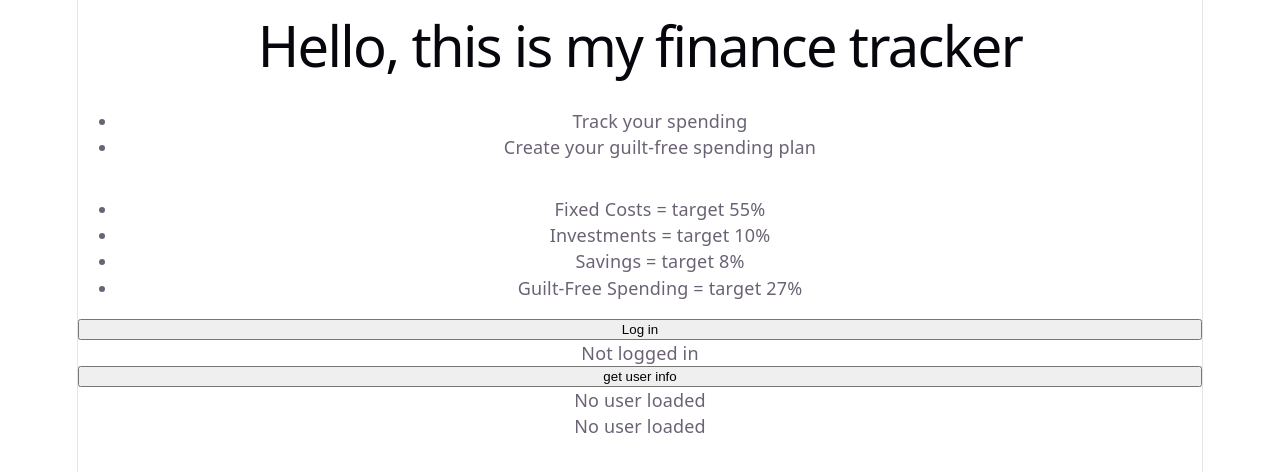
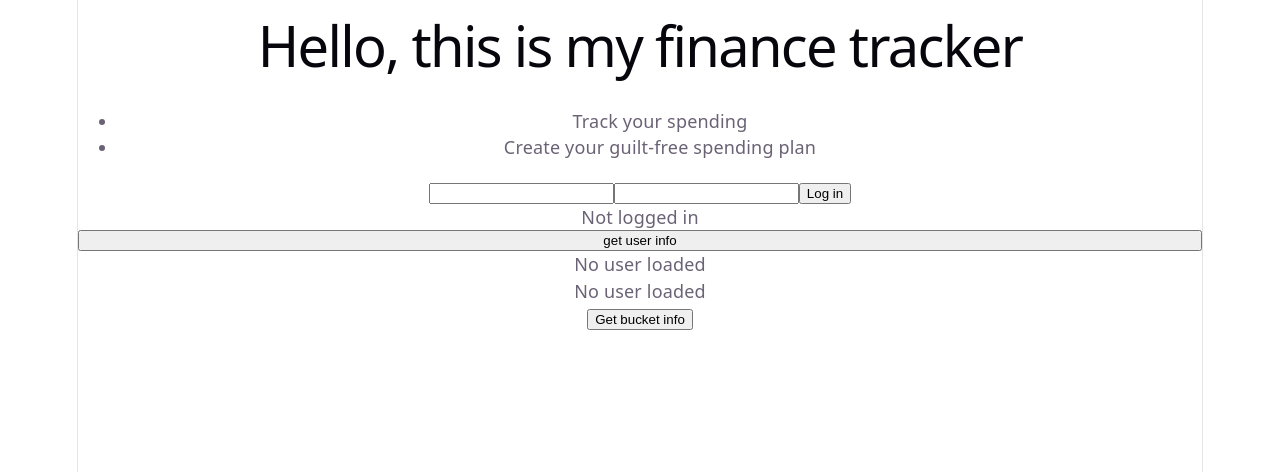
Before and after one commit to MikeMan161/Financial-Dashboard, a React (Vite) app in the folder frontend/financial-tracker-client/: page / in a window 1280 px wide. Shown: the top 472 px of the page. Built offline with nearby package versions, Linux system fonts and the light colour scheme.

Commit message:
feat: add login form and bucket fetching

```diff
--- a/frontend/financial-tracker-client/src/App.tsx
+++ b/frontend/financial-tracker-client/src/App.tsx
@@ -1,28 +1,16 @@
 import { useState } from 'react'
 import { login } from './api/auth'
 import { getUser, type UserResponse } from './api/user'
-import Bucket from './components/Bucket'
-
-const buckets = [
-  { name: "Fixed Costs", percent: 55 },
-  { name: "Investments", percent: 10 },
-  { name: "Savings", percent: 8 },
-  { name: "Guilt-Free Spending", percent: 27 },
-];
+import { getBuckets, type BucketResponse } from './api/bucket'
+import  Bucket  from './components/Bucket'
 
 function App() {
   const [token, setToken] = useState<string | null>(null);
   const [userInfo, setUserInfo] = useState<UserResponse | null>(null)
+  const [email, setEmail] = useState("")
+  const [password, setPassword] = useState("")
+  const [bucketInfo, setBucketInfo]  = useState<BucketResponse[] | null>(null)
 
-  async function handleLogin() {
-    try {
-      const newToken = await login("user@example.com", "string");
-      setToken(newToken);
-      console.log("Token Recieved:", newToken);
-    } catch (error) {
-      console.error("login failed:", error);
-    }
-  }
   async function getUserInfo() {
     if (!token) {
       console.error("No token- Please log in first");
@@ -37,6 +25,30 @@ function App() {
     }
   }
 
+  async function handleSubmit(e: React.FormEvent) {
+    e.preventDefault();
+    try {
+      const newToken = await login(email, password);
+      setToken(newToken);
+      console.log("Token Recieved:", newToken);
+    } catch (error) {
+      console.error("login failed:", error);
+    }
+  }
+  async function getBucketInfo() {
+    if (!token) {
+      console.error("No token- Please log in first")
+      return;
+    }
+    try {
+      const newBucketInfo = await getBuckets(token);
+      setBucketInfo(newBucketInfo)
+      console.log("Bucket Information Recieved:", newBucketInfo)
+    } catch (error) {
+      console.error("Bucket Info Retrieval Failed: ", error)
+    }
+  }
+
   return (
     <>
       <h1>Hello, this is my finance tracker</h1>
@@ -44,16 +56,24 @@ function App() {
         <li>Track your spending</li>
         <li>Create your guilt-free spending plan</li>
       </ul>
-      <ul>
-        {buckets.map((bucket) => (
-          <Bucket key={bucket.name} name={bucket.name} percent={bucket.percent} />
-        ))}
-      </ul>
-      <button onClick={handleLogin}>Log in</button>
+      <form onSubmit={handleSubmit}>
+        <input type="email" value={email} onChange={(e) => setEmail(e.target.value)}/>
+        <input type="password" value={password} onChange={(e) => setPassword(e.target.value)}/>
+        <button type="submit">Log in</button>
+      </form>
       <p>{token ? "Logged in" : "Not logged in"}</p>
       <button onClick={getUserInfo}>get user info</button>
       <p>{userInfo ? userInfo.email : "No user loaded"}</p>
       <p>{userInfo ? userInfo.username : "No user loaded"}</p>
+      <div>
+        <button onClick={getBucketInfo}>Get bucket info</button>
+        {bucketInfo?.map((bucket) => (
+          <Bucket key={bucket.id} name={bucket.name} percent={bucket.target_percentage} />
+        ))}
+
+      </div>
+
+
     </>
   );
 }
--- /dev/null
+++ b/frontend/financial-tracker-client/src/api/bucket.ts
@@ -0,0 +1,18 @@
+const API_URL = "http://localhost:8000"
+
+export type BucketResponse = {
+  id: string
+  user_id: string
+  name: string
+  bucket_type: string
+  target_percentage: number
+  alert_threshold: number
+}
+
+export async function getBuckets(token: string): Promise<BucketResponse[]> {
+  const response = await fetch(`${API_URL}/buckets`, {
+    headers: { authorization: `Bearer ${token}` },
+  });
+  if (!response.ok) throw new Error("Failed to fetch buckets");
+  return response.json();
+}
--- a/frontend/financial-tracker-client/src/components/Bucket.tsx
+++ b/frontend/financial-tracker-client/src/components/Bucket.tsx
@@ -1,8 +1,8 @@
 type BucketProps = {
-  name: string
-  percent: number
+    name: string
+    percent: number
 }
 
-export default function Bucket({ name, percent }: BucketProps) {
+export default function Bucket({ name, percent}: BucketProps) {
     return <li>{name} = target {percent}%</li>;
 }
```
